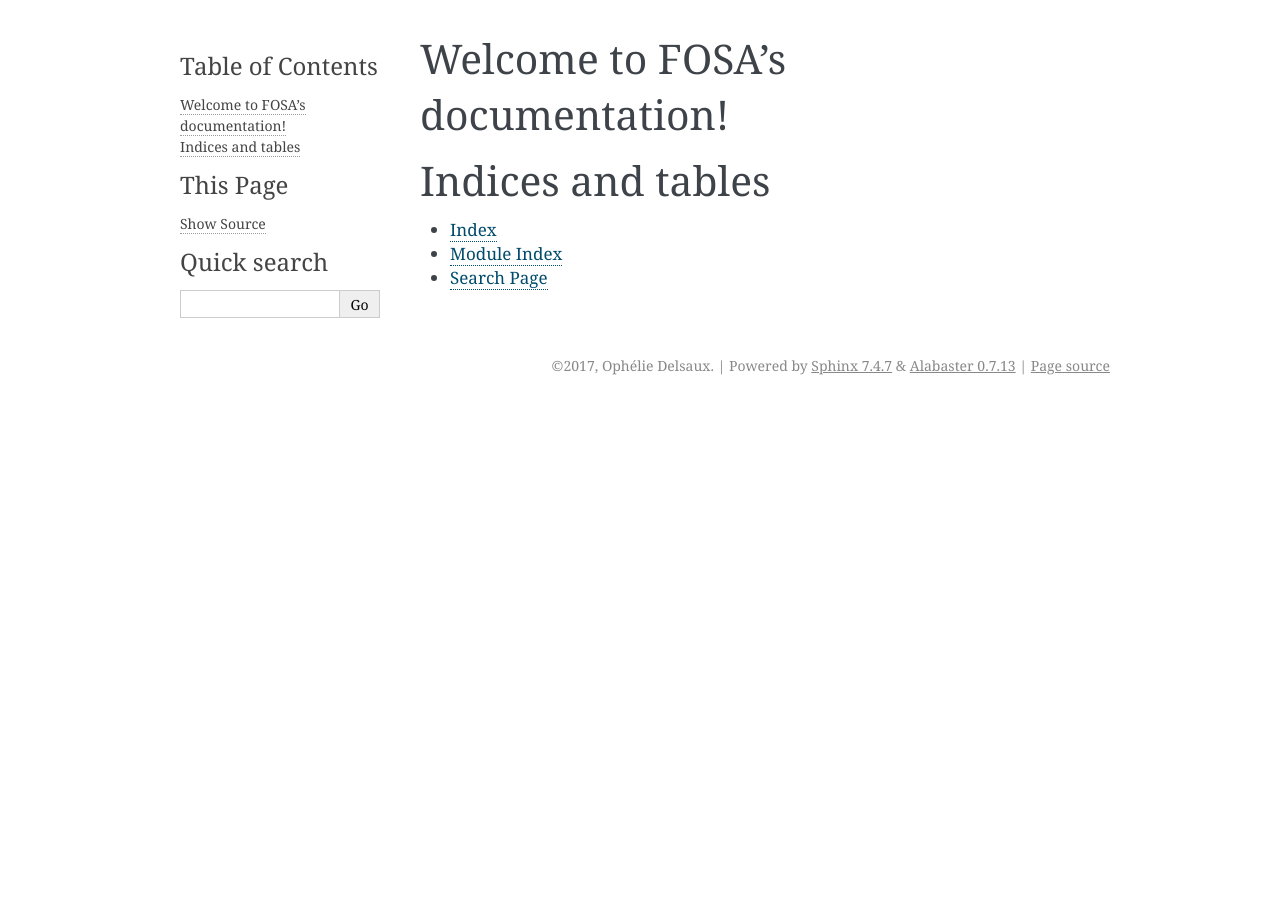
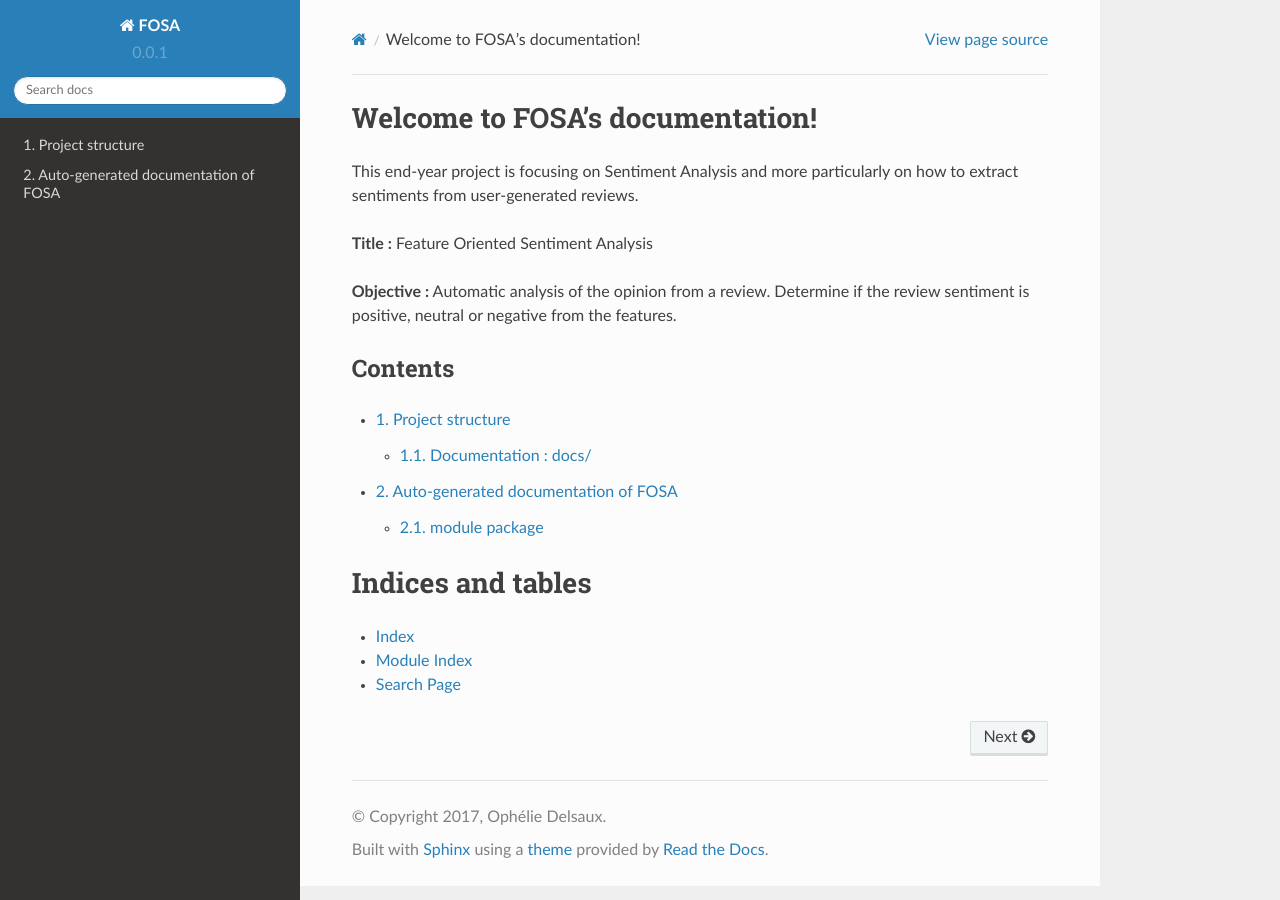
Before and after one commit to Omadzu/feature-oriented-sentiment-analysis, a Sphinx documentation site: the page built from FOSA/docs/source/index.rst, in a window 1280 px wide. Built offline with Sphinx 7.4.7 and the Read the Docs theme 2.0.0, drawn with Linux system fonts in a browser that asks for light colours.

Commit message:
Wrote a bot of docs

```diff
--- a/FOSA/docs/source/conf.py
+++ b/FOSA/docs/source/conf.py
@@ -17,9 +17,9 @@
 # add these directories to sys.path here. If the directory is relative to the
 # documentation root, use os.path.abspath to make it absolute, like shown here.
 #
-# import os
-# import sys
-# sys.path.insert(0, os.path.abspath('.'))
+import os
+import sys
+sys.path.insert(0, os.path.abspath('../..'))
 
 
 # -- General configuration ------------------------------------------------
@@ -32,11 +32,11 @@
 # extensions coming with Sphinx (named 'sphinx.ext.*') or your custom
 # ones.
 extensions = ['sphinx.ext.autodoc',
-    'sphinx.ext.intersphinx',
-    'sphinx.ext.todo',
-    'sphinx.ext.coverage',
-    'sphinx.ext.ifconfig',
-    'sphinx.ext.viewcode']
+              'sphinx.ext.intersphinx',
+              'sphinx.ext.todo',
+              'sphinx.ext.coverage',
+              'sphinx.ext.ifconfig',
+              'sphinx.ext.viewcode']
 
 # Add any paths that contain templates here, relative to this directory.
 templates_path = ['_templates']
@@ -88,7 +88,7 @@ todo_include_todos = True
 # The theme to use for HTML and HTML Help pages.  See the documentation for
 # a list of builtin themes.
 #
-html_theme = 'alabaster'
+html_theme = 'sphinx_rtd_theme'
 
 # Theme options are theme-specific and customize the look and feel of a theme
 # further.  For a list of options available for each theme, see the
@@ -158,8 +158,5 @@ texinfo_documents = [
      'Miscellaneous'),
 ]
 
-
-
-
 # Example configuration for intersphinx: refer to the Python standard library.
 intersphinx_mapping = {'https://docs.python.org/': None}
--- a/FOSA/docs/source/index.rst
+++ b/FOSA/docs/source/index.rst
@@ -3,13 +3,24 @@
    You can adapt this file completely to your liking, but it should at least
    contain the root `toctree` directive.
 
+.. To generate automatically doc from source code, run in docs :
+   sphinx-apidoc -f -o source/module ../module/
+
 Welcome to FOSA's documentation!
 ================================
 
+.. include:: intro.rst
+
+
+Contents
+--------
+
 .. toctree::
    :maxdepth: 2
-   :caption: Contents:
+   :numbered:
 
+   chapters/project_structure
+   Auto-generated documentation of FOSA <module/modules>
 
 
 Indices and tables
--- /dev/null
+++ b/FOSA/docs/source/intro.rst
@@ -0,0 +1,5 @@
+This end-year project is focusing on Sentiment Analysis and more particularly on how to extract sentiments from user-generated reviews.
+
+**Title :** Feature Oriented Sentiment Analysis
+
+**Objective :** Automatic analysis of the opinion from a review. Determine if the review sentiment is positive, neutral or negative from the features.
```
Also changed, not shown: FOSA/docs/source/chapters/project_structure.rst (added, +24 -0 lines), FOSA/docs/source/module/module.rst (added, +10 -0 lines), FOSA/docs/source/module/modules.rst (added, +7 -0 lines).
